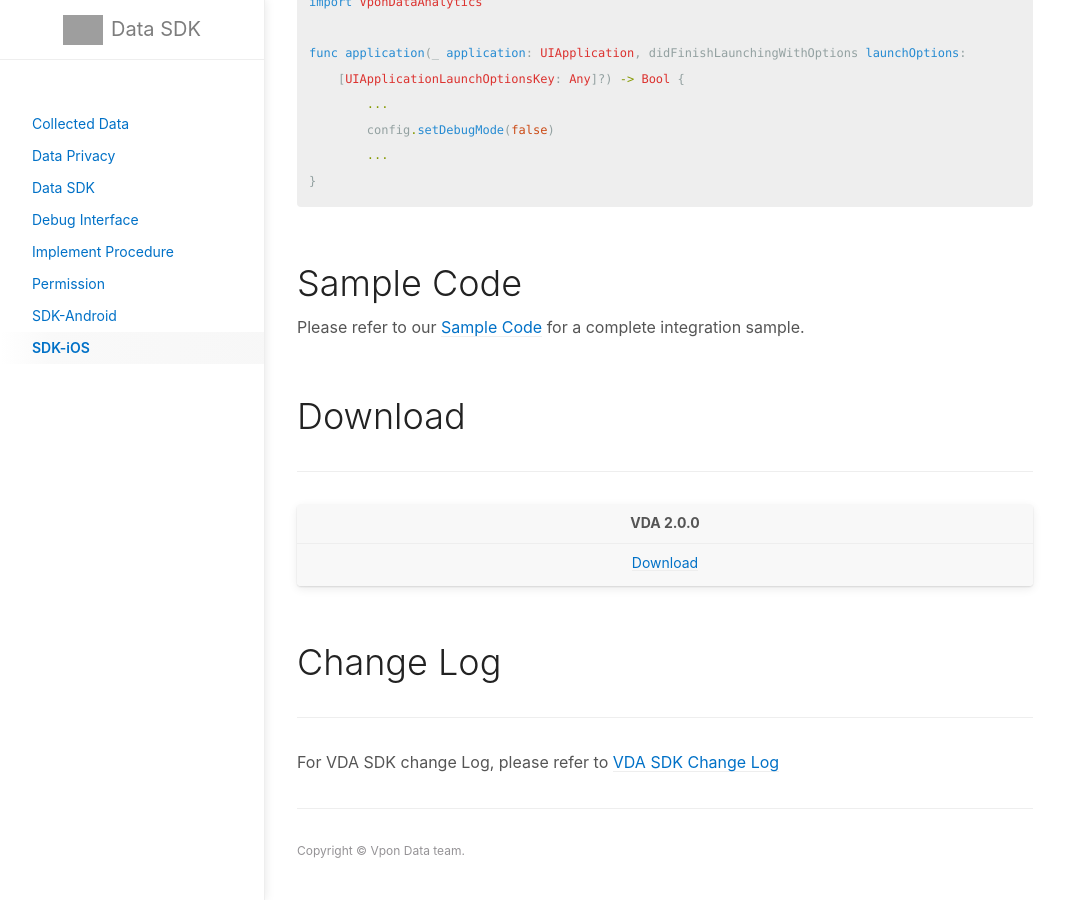
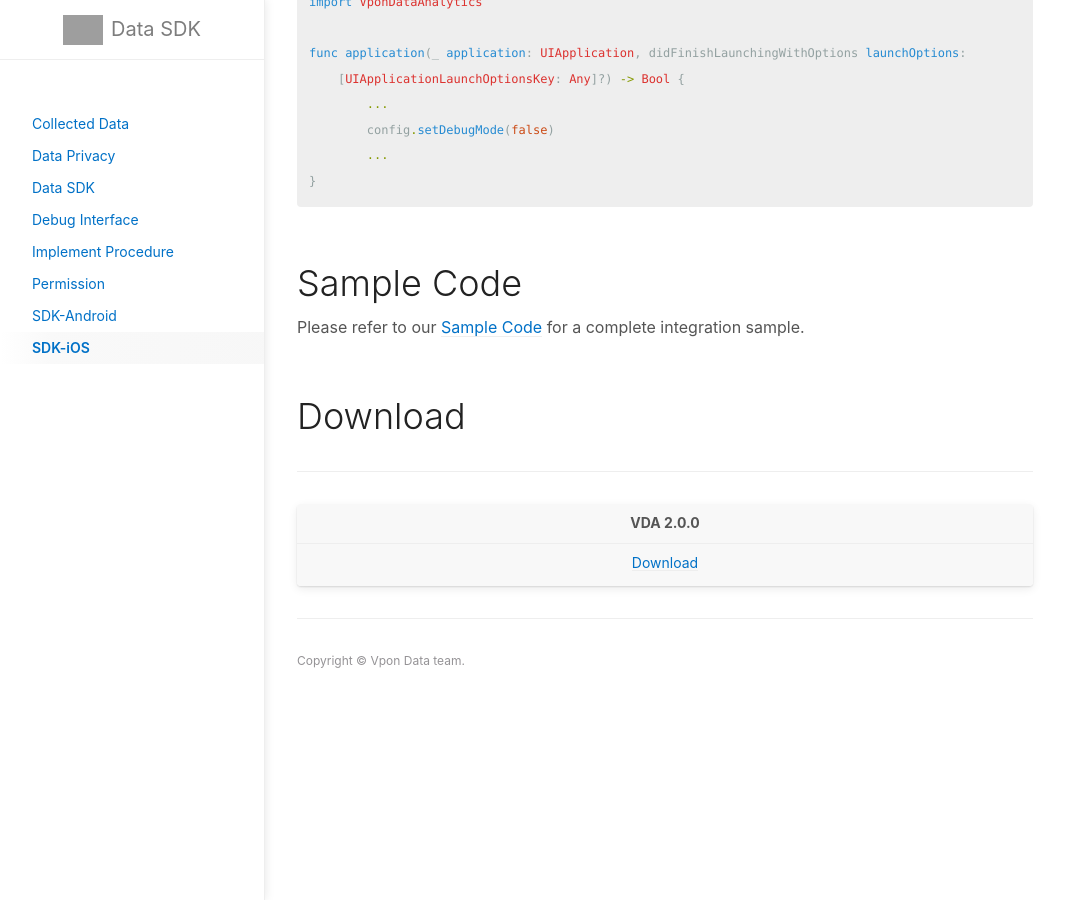
Before and after one commit to vpon-data/data-sdk, a Jekyll site: the page built from docs/ios.md, in a window 1280 px wide and 900 px high, scrolled down 2573 px. Shown: the whole window, without its empty margins (107-1172 px from the left). Built offline with Jekyll 4.4.1, drawn with Linux system fonts in a browser that asks for light colours; after the commit the page ends 3283 px from its top, so only the background shows below that; grey boxes are pictures that could not be loaded.

Commit message:
Remove change log.

```diff
--- a/docs/ios.md
+++ b/docs/ios.md
@@ -127,8 +127,5 @@ Please refer to our [Sample Code](https://github.com/vpon-sdk/Vpon-iOS-Analytics
 |:-------:|
 |[Download][1]|
 
-# Change Log
----
-For VDA SDK change Log, please refer to [VDA SDK Change Log]({{ site.baseurl }}/ios/dmp/changelog)
 
 [1]: assets/download/i-vda-20201225-9fd4af0-v2.0.0.tar.gz
```
Also changed, not shown: docs/Android.md (+0 -3 lines).
